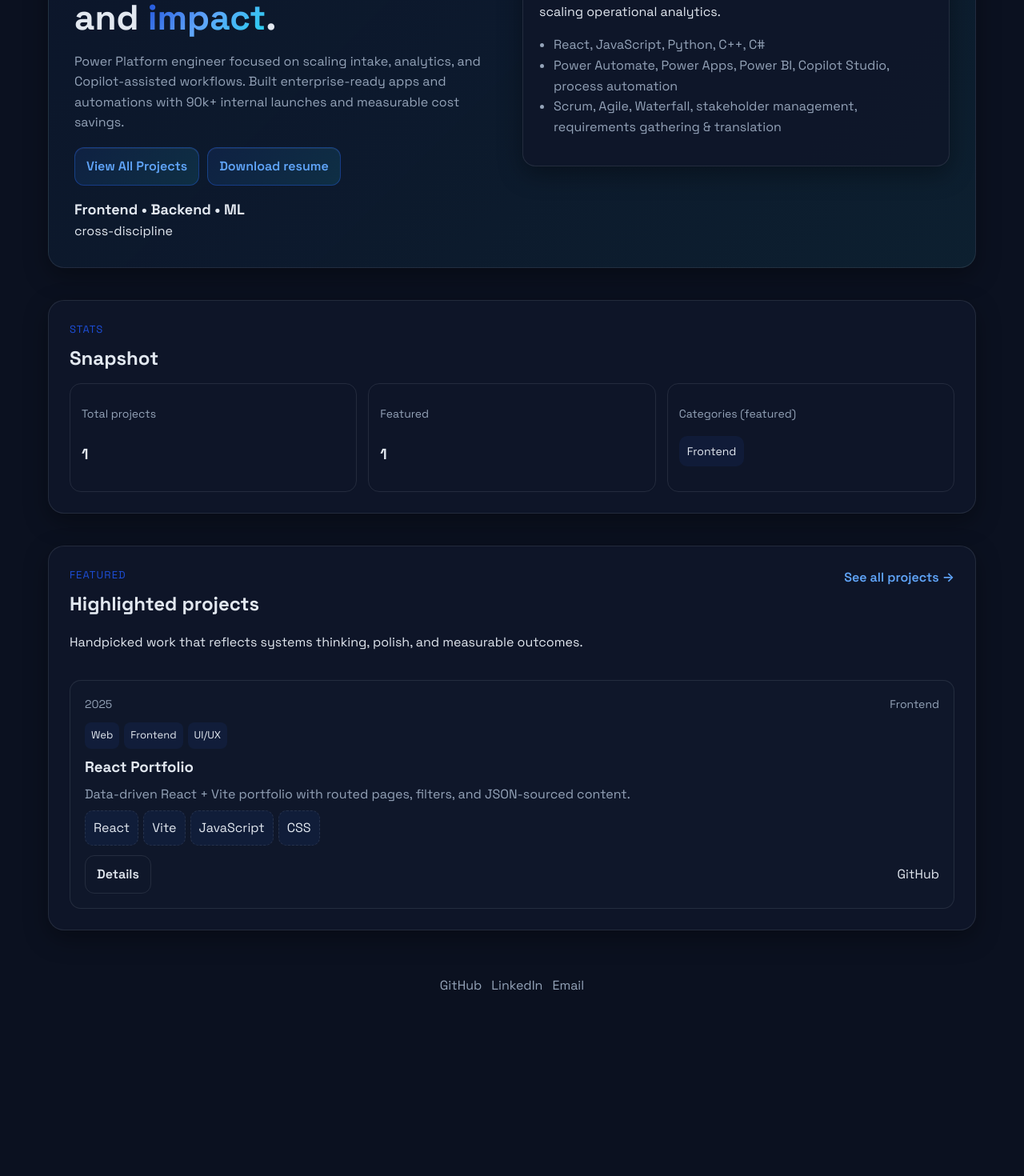
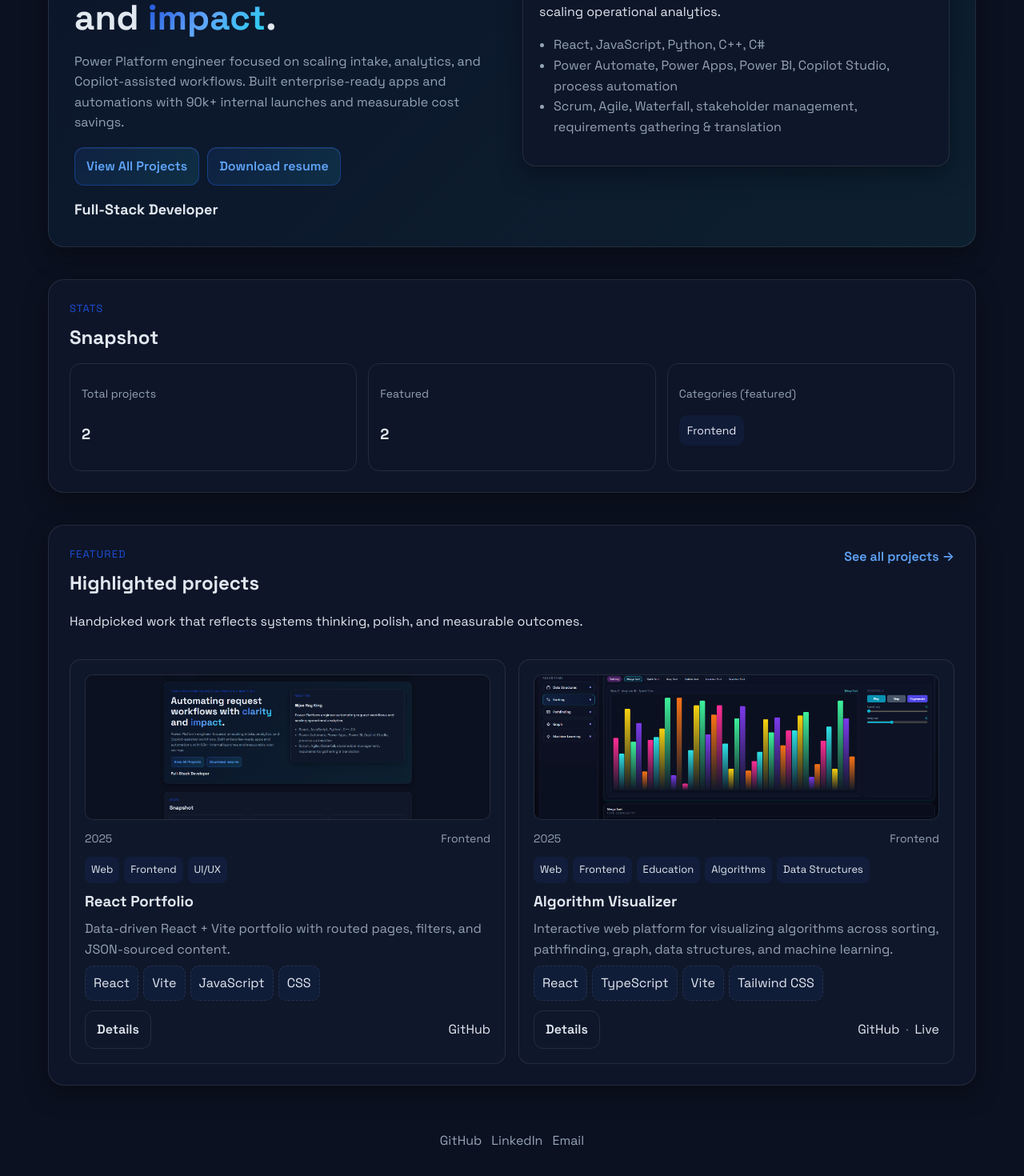
Before and after one commit to Nijaek/project-portfolio-website, a React (Vite) app: page / in a window 1280 px wide. Shown: the part 314-1784 px from the top of the page at 80% size. Before the commit the page ends 1656 px from the top, so only its background shows below. Built offline with nearby package versions, Linux system fonts and the light colour scheme.

Commit message:
new project: algorithm-visualizer

```diff
--- a/src/App.css
+++ b/src/App.css
@@ -517,6 +517,21 @@ select {
   color: var(--muted);
 }
 
+.detail-thumbnail {
+  overflow: hidden;
+  border-radius: 14px;
+  border: 1px solid var(--line);
+  background: var(--panel);
+  margin: 20px 0;
+}
+
+.detail-thumbnail img {
+  display: block;
+  width: 100%;
+  max-height: 400px;
+  object-fit: cover;
+}
+
 .detail-meta {
   display: grid;
   gap: 16px;
--- a/src/data/projects.json
+++ b/src/data/projects.json
@@ -17,7 +17,28 @@
     "year": 2025,
     "githubUrl": "https://github.com/Nijaek/project-portfolio-website",
     "liveDemoUrl": "",
-    "thumbnail": "",
+    "thumbnail": "/src/assets/react-portfolio-thumbnail.png",
+    "highlighted": true
+  },
+  {
+    "id": "p2",
+    "slug": "algorithm-visualizer",
+    "title": "Algorithm Visualizer",
+    "shortDescription": "Interactive web platform for visualizing algorithms across sorting, pathfinding, graph, data structures, and machine learning.",
+    "fullDescription": "Comprehensive algorithm visualization platform built with React and TypeScript that brings complex algorithms to life through step-by-step animations. Features 5 main categories with 20+ algorithms including sorting algorithms, pathfinding algorithms, graph algorithms, data structures, and machine learning algorithms. Each visualization includes real-time complexity analysis and interactive controls.",
+    "problem": "Learning algorithms from textbooks provides static examples without seeing how data structures evolve during execution.",
+    "solution": "Created an interactive platform that visualizes algorithm execution step-by-step with animations, allowing users to control speed, pause, and see complexity metrics in real-time.",
+    "architecture": "React + TypeScript front end with Vite; modular algorithm implementations; custom hooks for state management; Tailwind CSS for responsive UI; category-based routing system.",
+    "challenges": "Coordinating animations across different algorithm types; managing complex state for visualizations; ensuring smooth performance during animations; creating intuitive controls for diverse algorithm families.",
+    "results": "Educational tool that makes abstract algorithms tangible; users can understand algorithm behavior visually; complexity metrics help with analysis; platform supports adding new algorithms easily.",
+    "tags": ["Web", "Frontend", "Education", "Algorithms", "Data Structures"],
+    "category": "Frontend",
+    "techStack": ["React", "TypeScript", "Vite", "Tailwind CSS", "HTML5 Canvas"],
+    "role": "Solo",
+    "year": 2025,
+    "githubUrl": "https://github.com/Nijaek/algorithms-web-visualizations",
+    "liveDemoUrl": "https://algorithm-visualizer.nijae.dev",
+    "thumbnail": "/src/assets/algorithm-visualizer-thumbnail.png",
     "highlighted": true
   }
 ]
--- a/src/pages/Home.jsx
+++ b/src/pages/Home.jsx
@@ -30,8 +30,7 @@ export function Home() {
           </div>
           <div className="stats">
             <div>
-              <strong>Frontend • Backend • ML</strong>
-              <span>cross-discipline</span>
+              <strong>Full-Stack Developer</strong>
             </div>
           </div>
         </div>
--- a/src/pages/ProjectDetail.jsx
+++ b/src/pages/ProjectDetail.jsx
@@ -40,6 +40,12 @@ export function ProjectDetail() {
         </p>
         <h1>{project.title}</h1>
         <p className="lede">{project.shortDescription}</p>
+
+        {project.thumbnail && (
+          <div className="detail-thumbnail">
+            <img src={project.thumbnail} alt={`${project.title} screenshot`} />
+          </div>
+        )}
 
         <div className="detail-meta">
           <div>
```
Also changed, not shown: src/assets/algorithm-visualizer-thumbnail.png (added), src/assets/react-portfolio-thumbnail.png (added).
